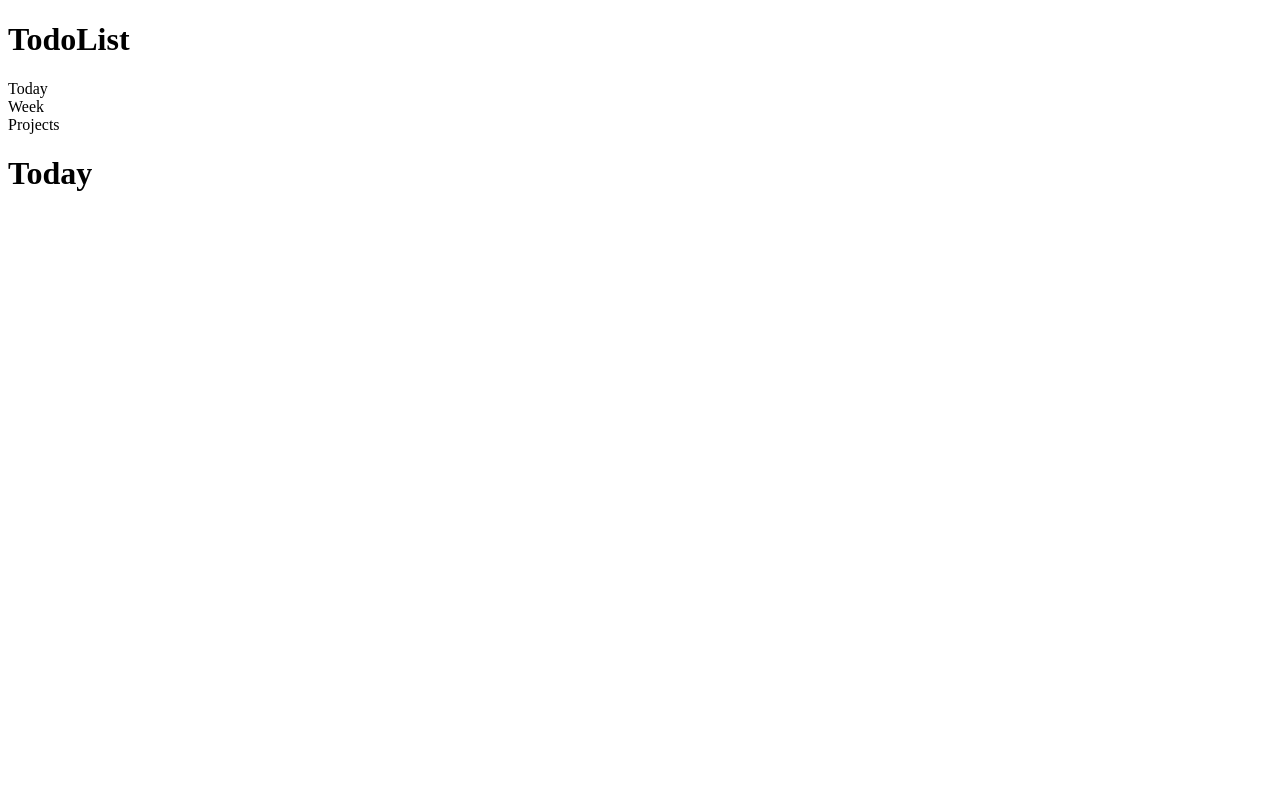
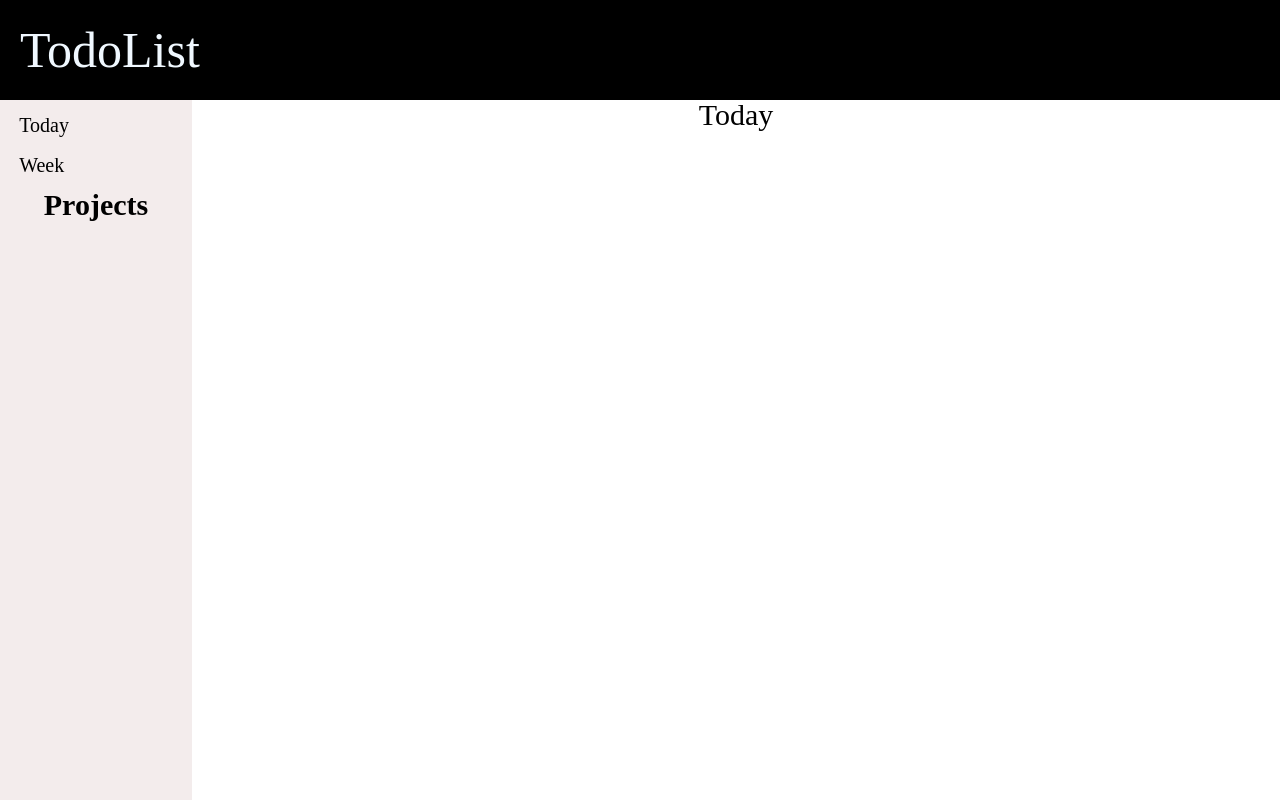
Before and after one commit to yonglu1989/TodoList, a website built with webpack: page dist/index.html in a window 1280 px wide. Built offline with nearby package versions, Linux system fonts and the light colour scheme.

Commit message:
backup 0.1

```diff
--- a/package.json
+++ b/package.json
@@ -17,6 +17,7 @@
   },
   "homepage": "https://github.com/yonglu1989/TodoList#readme",
   "devDependencies": {
+    "source-map-loader": "^3.0.1",
     "webpack": "^5.70.0",
     "webpack-cli": "^4.9.2"
   }
--- /dev/null
+++ b/src/reset.css
@@ -0,0 +1,48 @@
+/* http://meyerweb.com/eric/tools/css/reset/
+   v2.0 | 20110126
+   License: none (public domain)
+*/
+
+html, body, div, span, applet, object, iframe,
+h1, h2, h3, h4, h5, h6, p, blockquote, pre,
+a, abbr, acronym, address, big, cite, code,
+del, dfn, em, img, ins, kbd, q, s, samp,
+small, strike, strong, sub, sup, tt, var,
+b, u, i, center,
+dl, dt, dd, ol, ul, li,
+fieldset, form, label, legend,
+table, caption, tbody, tfoot, thead, tr, th, td,
+article, aside, canvas, details, embed,
+figure, figcaption, footer, header, hgroup,
+menu, nav, output, ruby, section, summary,
+time, mark, audio, video {
+	margin: 0;
+	padding: 0;
+	border: 0;
+	font-size: 100%;
+	font: inherit;
+	vertical-align: baseline;
+}
+/* HTML5 display-role reset for older browsers */
+article, aside, details, figcaption, figure,
+footer, header, hgroup, menu, nav, section {
+	display: block;
+}
+body {
+	line-height: 1;
+}
+ol, ul {
+	list-style: none;
+}
+blockquote, q {
+	quotes: none;
+}
+blockquote:before, blockquote:after,
+q:before, q:after {
+	content: '';
+	content: none;
+}
+table {
+	border-collapse: collapse;
+	border-spacing: 0;
+}
--- /dev/null
+++ b/src/style.css
@@ -0,0 +1,62 @@
+.heading {
+    display: flex;
+    height: 100px;
+    background-color: black;
+    font-size: 50px;
+    color: aliceblue;
+    align-items: center;
+}
+
+.heading > h1 {
+    margin: 20px;
+}
+
+.maincontainer {
+    display: flex;
+    align-items: stretch;
+    min-height: calc(100vh - 100px);
+}
+
+.sideMenu {
+    background-color: rgba(226, 211, 211, 0.425);
+    flex-basis: 15vw;
+    min-width: 150px;
+    display: flex;
+    align-items: center;
+    flex-direction: column;
+    gap: 15px;
+    font-size: 20px;
+}
+
+.todayWeekContainer {
+    width: 80%;
+    margin-top: 15px;
+    display: flex;
+    flex-direction: column;
+    align-items: flex-start;
+}
+
+#today {
+    margin-bottom: 20px;
+}
+#today, #week {
+    width: 100%;
+    height: fit-content;
+}
+
+#today:hover, #week:hover {
+    background-color: bisque;
+    cursor: pointer;
+}
+
+#project {
+    font-size: 30px;
+    font-weight: bold;
+
+}
+
+.tasks {
+    flex-basis: 85vw;
+    text-align: center;
+    font-size: 30px;
+}
--- a/webpack.config.js
+++ b/webpack.config.js
@@ -1,6 +1,7 @@
 const path = require('path');
 
 module.exports = {
+  devtool: "eval",
   entry: './src/index.js',
   output: {
     filename: 'main.js',
```
Also changed, not shown: dist/index.html, dist/main.js (added), 1 other file.
